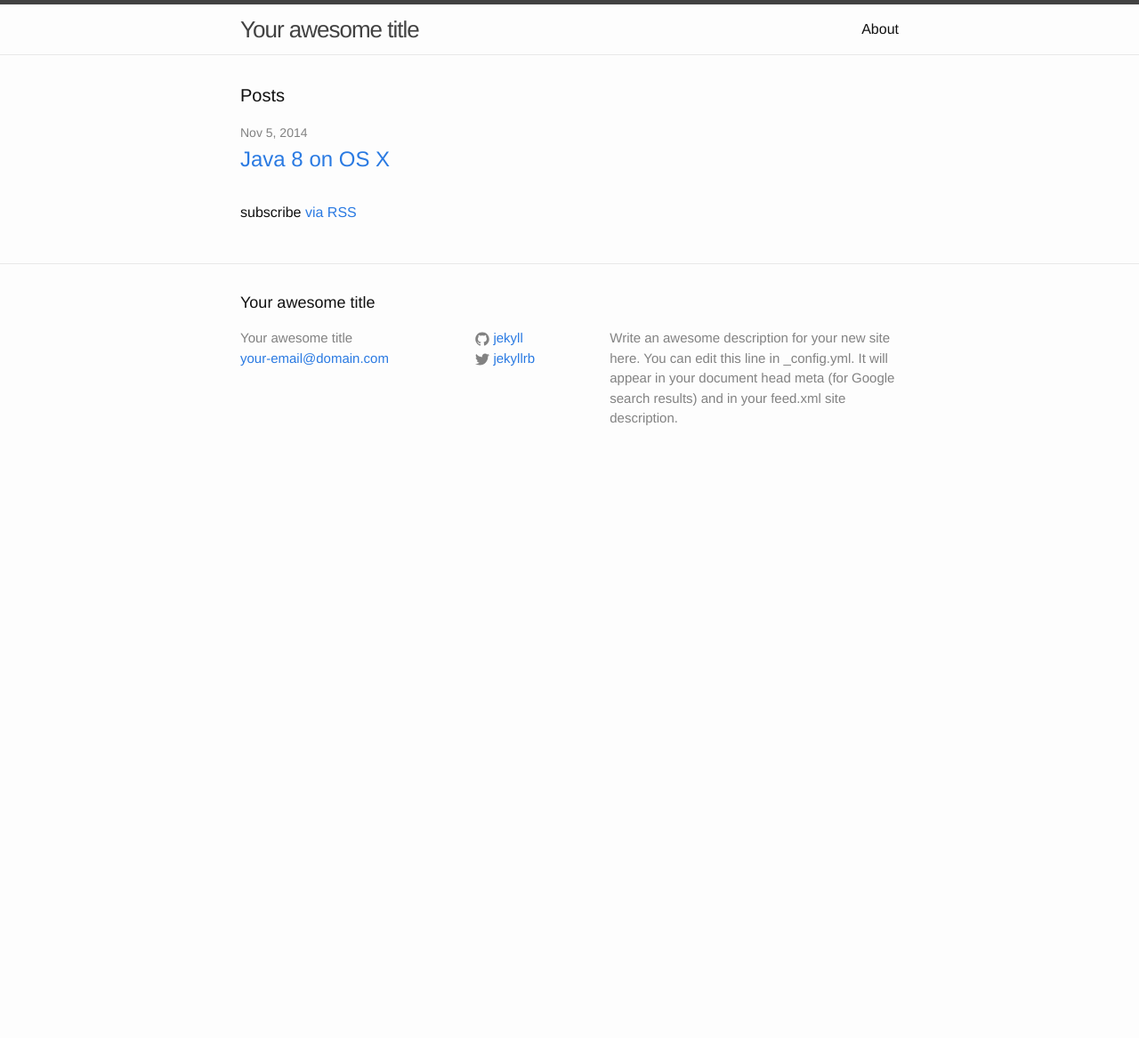
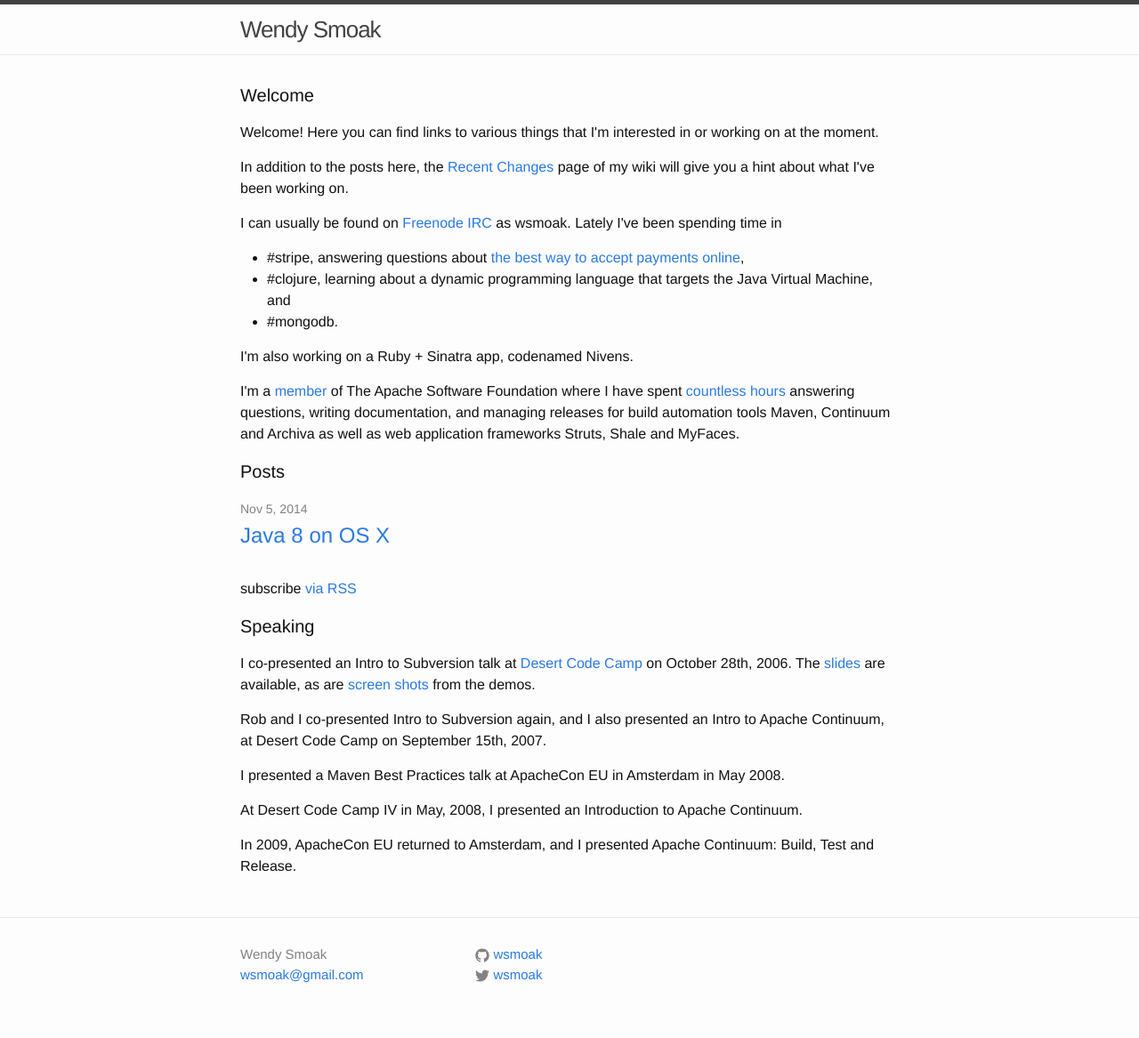
Before and after one commit to wsmoak/wsmoak.github.io, a Jekyll site: the page built from index.html, in a window 1280 px wide. Shown: the whole page at 89% size. Built offline with Jekyll 4.4.1, drawn with Linux system fonts in a browser that asks for light colours; before the commit the page ends 900 px from its top, so only the background shows below that.

Commit message:
Move about content to the main page. Stop using categories for regular posts.  Remove duplicate name from footer.

```diff
--- a/_config.yml
+++ b/_config.yml
@@ -1,14 +1,11 @@
 # Site settings
-title: Your awesome title
-email: your-email@domain.com
-description: > # this means to ignore newlines until "baseurl:"
-  Write an awesome description for your new site here. You can edit this
-  line in _config.yml. It will appear in your document head meta (for
-  Google search results) and in your feed.xml site description.
+title: Wendy Smoak
+email: wsmoak@gmail.com
+description:
 baseurl: "" # the subpath of your site, e.g. /blog/
-url: "http://yourdomain.com" # the base hostname & protocol for your site
-twitter_username: jekyllrb
-github_username:  jekyll
+url: "http://wsmoak.net" # the base hostname & protocol for your site
+twitter_username: wsmoak
+github_username:  wsmoak
 
 # Build settings
 markdown: kramdown
--- a/_includes/footer.html
+++ b/_includes/footer.html
@@ -1,8 +1,6 @@
 <footer class="site-footer">
 
   <div class="wrapper">
-
-    <h2 class="footer-heading">{{ site.title }}</h2>
 
     <div class="footer-col-wrapper">
       <div class="footer-col  footer-col-1">
--- a/_posts/2014-11-05-java-8-on-osx.markdown
+++ b/_posts/2014-11-05-java-8-on-osx.markdown
@@ -2,7 +2,7 @@
 layout: post
 title:  "Java 8 on OS X"
 date:   2014-11-05 10:30:00
-categories: osx java
+tags: osx java
 ---
 This morning I decided to upgrade to the Macbook to the latest and greatest Java version from Oracle.
 
--- a/index.html
+++ b/index.html
@@ -3,6 +3,36 @@
 ---
 
 <div class="home">
+
+  <h1 class="page-heading">Welcome</h1>
+
+<p>Welcome!  Here you can find links to various things that I'm
+interested in or working on at the moment.</p>
+
+<p>In addition to the posts here, the <a target="new" href="http://wiki.wsmoak.net/cgi-bin/wiki.pl?RecentChanges">Recent Changes</a>
+  page of my wiki will give you a hint about what I've been working on.
+</p>
+
+<p>I can usually be found on <a target="new" href="http://webchat.freenode.net">Freenode IRC</a> as wsmoak. Lately I've been spending time in
+  <ul>
+    <li>#stripe, answering questions about
+  <a target="new" href="http://stripe.com">the best way to accept payments online</a>,
+    </li>
+    <!--<li>#growstuff, working on feature testing for <a href="http://growstuff.org">
+  an open source platform to track what you plant and harvest</a>.</li>-->
+	<li>#clojure, learning about a dynamic programming language that targets the Java Virtual Machine, and</li>
+	<li>#mongodb.</li>
+  </ul>
+  I'm also working on a Ruby + Sinatra app, codenamed Nivens.
+</p>
+
+<p>I'm a
+<a target="new" href="http://www.apache.org/foundation/members.html"> member</a>
+of The Apache Software Foundation where I have spent
+<a target="new" href="http://markmail.org/search/?q=wendy+smoak">countless hours</a>
+answering questions, writing documentation, and managing releases for
+build automation tools Maven, Continuum and Archiva as well as web application
+frameworks Struts, Shale and MyFaces. </p>
 
   <h1 class="page-heading">Posts</h1>
 
@@ -20,4 +50,23 @@
 
   <p class="rss-subscribe">subscribe <a href="{{ "/feed.xml" | prepend: site.baseurl }}">via RSS</a></p>
 
+  <h1 class="page-heading">Speaking</h1>
+
+<p>I co-presented an Intro to Subversion talk at <a target="new"
+href="http://www.desertcodecamp.com"> Desert Code Camp</a> on October
+28th, 2006.
+The <a target="new" href="subversion/intro-svn-dcc-oct06.pdf">slides</a>
+are available, as are <a target="new" href="subversion/demo/index.html">screen
+shots </a> from the demos.</p>
+
+<p>Rob and I co-presented Intro to Subversion again, and I also
+presented an Intro to Apache Continuum, at Desert Code Camp on
+September 15th, 2007.</p>
+
+<p>I presented a Maven Best Practices talk at ApacheCon EU in Amsterdam in May 2008.</p>
+
+<p>At Desert Code Camp IV in May, 2008, I presented an Introduction to Apache Continuum.</p>
+
+<p>In 2009, ApacheCon EU returned to Amsterdam, and I presented Apache Continuum: Build, Test and Release.</p>
+
 </div>
```
Also changed, not shown: about.md (deleted, +0 -11 lines).
